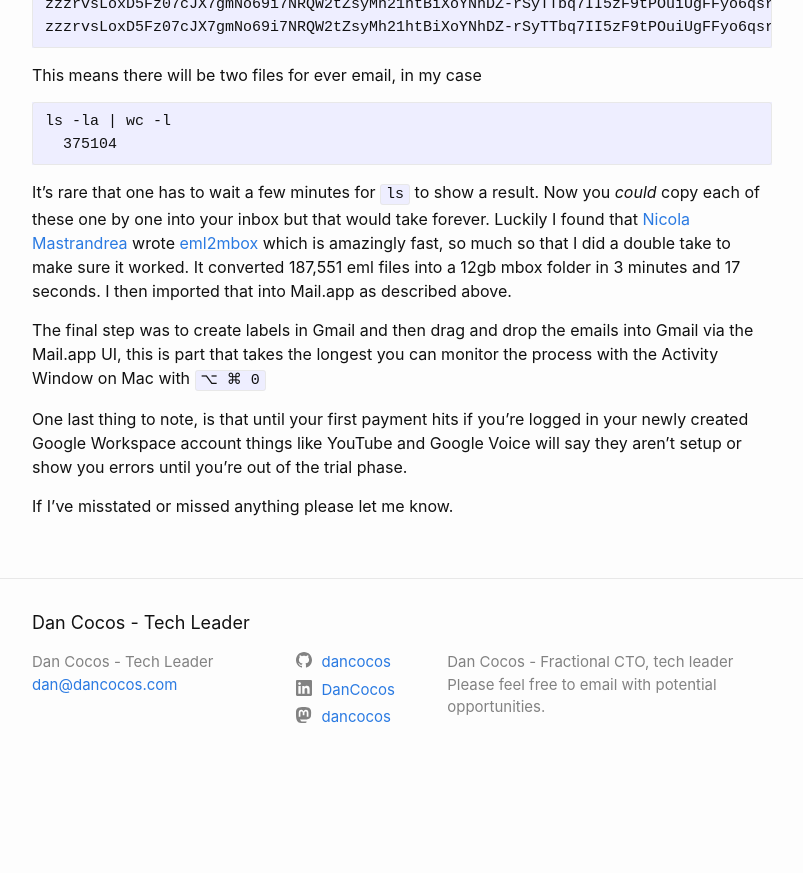
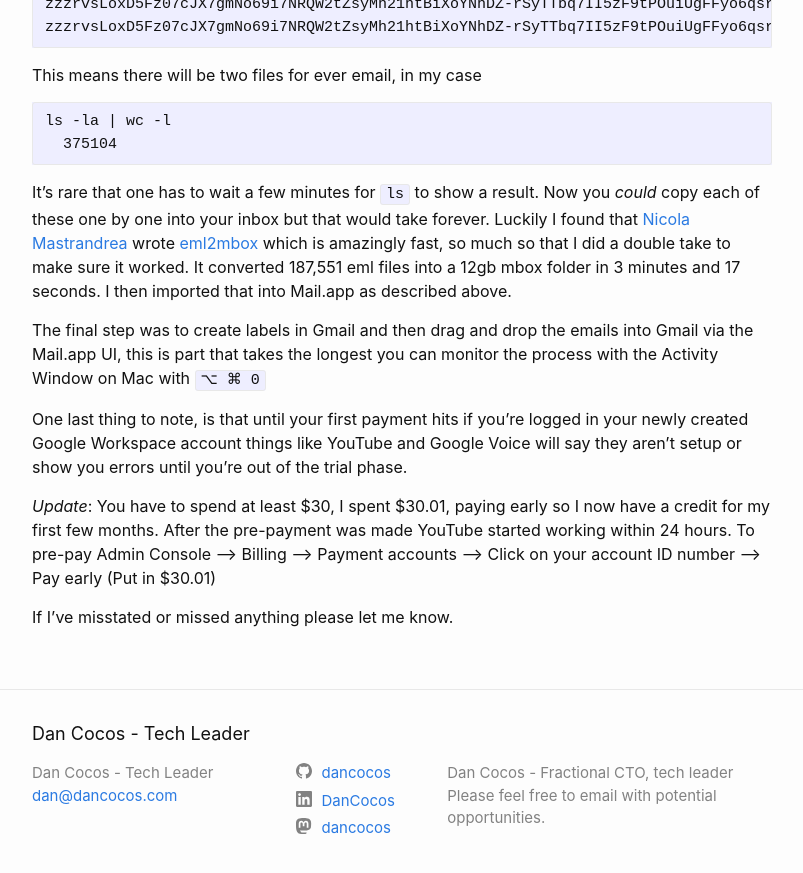
Before and after one commit to dancocos/dancocos, a Jekyll site: the page built from _posts/2024-06-29-Moving-Email-Hosting-Back-to-Google-from-Proton.markdown, in a window 1280 px wide and 900 px high, scrolled down 2185 px. Shown: the top 873 px of the window, without its empty margins (238-1041 px from the left). Built offline with Jekyll 4.4.1, drawn with Linux system fonts in a browser that asks for light colours; before the commit the page ends 2974 px from its top, so only the background shows below that.

Commit message:
Added in about prepayment to get out of trial mode

```diff
--- a/_posts/2024-06-29-Moving-Email-Hosting-Back-to-Google-from-Proton.markdown
+++ b/_posts/2024-06-29-Moving-Email-Hosting-Back-to-Google-from-Proton.markdown
@@ -62,4 +62,6 @@ The final step was to create labels in Gmail and then drag and drop the emails i
 
 One last thing to note, is that until your first payment hits if you're logged in your newly created Google Workspace account things like YouTube and Google Voice will say they aren't setup or show you errors until you're out of the trial phase.
 
+ *Update*: You have to spend at least $30, I spent $30.01, paying early so I now have a credit for my first few months. After the pre-payment was made YouTube started working within 24 hours. To pre-pay Admin Console --> Billing --> Payment accounts --> Click on your account ID number --> Pay early (Put in $30.01)
+
 If I've misstated or missed anything please let me know.
```
